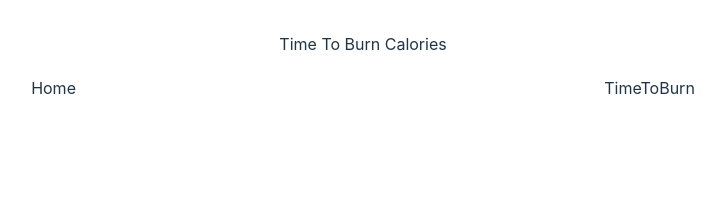
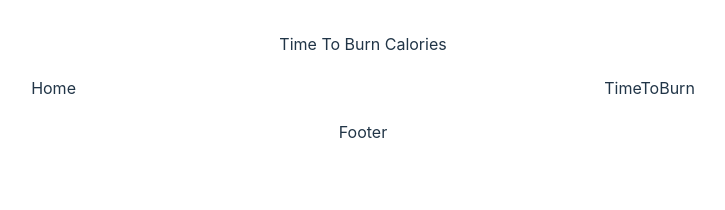
Before and after one commit to nandinip92/Time-To-Burn-Client, a React (Vite) app in the folder time_to_burn_client/: page / in a window 1280 px wide. Shown: the top 210 px of the page, without its empty margins (277-1002 px from the left). Built offline with nearby package versions, Linux system fonts and the light colour scheme.

Commit message:
feat: Adding footer section

```diff
--- a/time_to_burn_client/src/components/footer/footer.tsx
+++ b/time_to_burn_client/src/components/footer/footer.tsx
@@ -1 +1,5 @@
-export const Footer = () => <></>;
+export const Footer = () => (
+  <>
+    <h3>Footer</h3>
+  </>
+);
```
